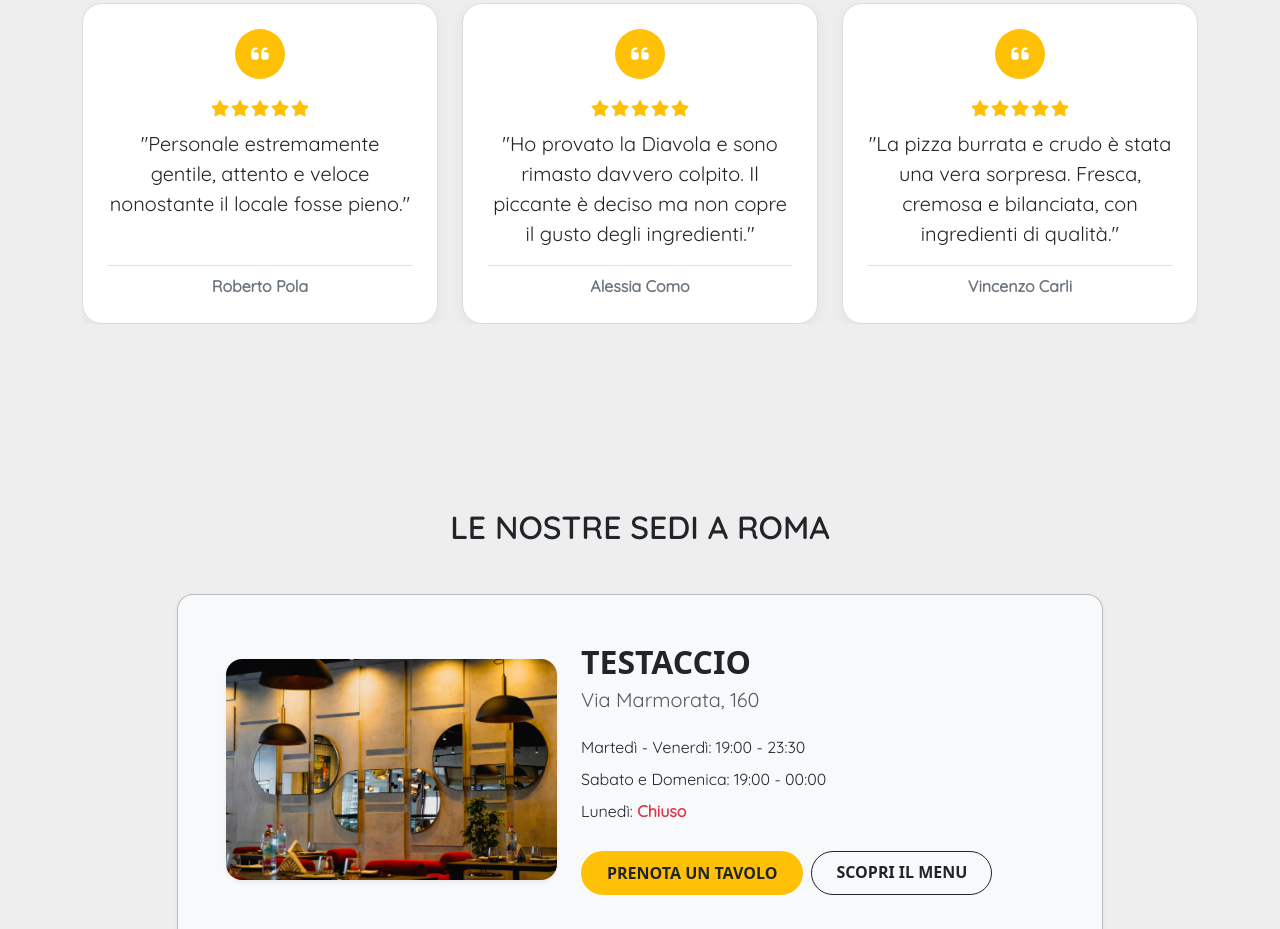
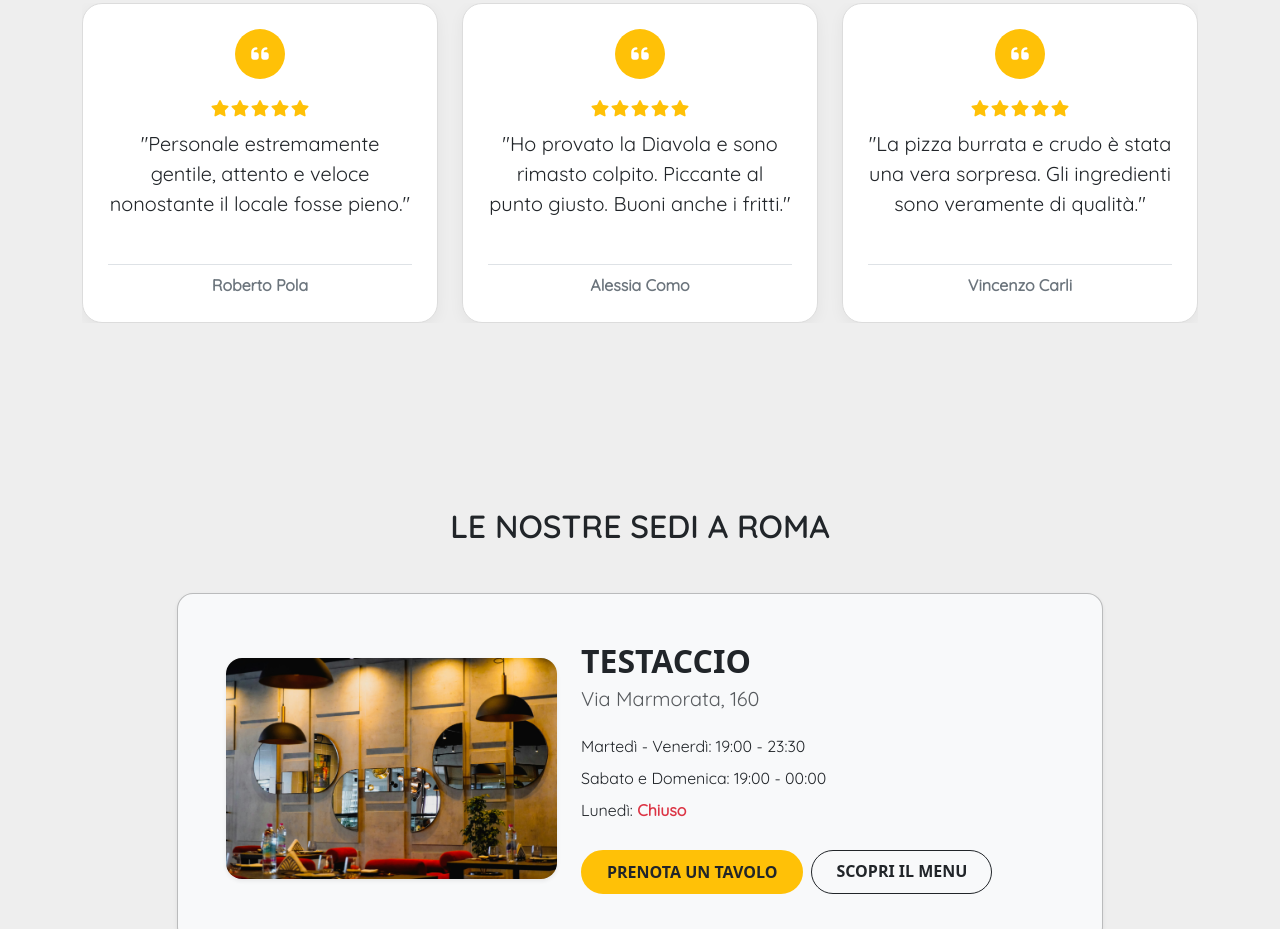
Before and after one commit to sarabello919-maker/Bordo, a plain HTML site: page index.html in a window 1280 px wide. Shown: the part 3915-4844 px from the top of the page. Drawn offline with nearby package versions, Linux system fonts and the light colour scheme.

Commit message:
Add files via upload

```diff
--- a/index.html
+++ b/index.html
@@ -362,7 +362,7 @@
                                         <i class="fa-solid fa-star"></i><i class="fa-solid fa-star"></i><i class="fa-solid fa-star"></i><i class="fa-solid fa-star"></i><i class="fa-solid fa-star"></i>
                                     </div>
                                     <p class="text-dark fs-5 mb-3">
-                                        "Ho provato la Diavola e sono rimasto davvero colpito. Il piccante è deciso ma non copre il gusto degli ingredienti."
+                                        "Ho provato la Diavola e sono rimasto colpito. Piccante al punto giusto. Buoni anche i fritti."
                                     </p>
                                     <div class="border-top pt-2 mt-auto">
                                         <p class="nome text-secondary fw-bold m-0 fs-6">Alessia Como</p>
@@ -379,7 +379,7 @@
                                         <i class="fa-solid fa-star"></i><i class="fa-solid fa-star"></i><i class="fa-solid fa-star"></i><i class="fa-solid fa-star"></i><i class="fa-solid fa-star"></i>
                                     </div>
                                     <p class="text-dark fs-5 mb-3">
-                                        "La pizza burrata e crudo è stata una vera sorpresa. Fresca, cremosa e bilanciata, con ingredienti di qualità."
+                                        "La pizza burrata e crudo è stata una vera sorpresa. Gli ingredienti sono veramente di qualità."
                                     </p>
                                     <div class="border-top pt-2 mt-auto">
                                         <p class="nome text-secondary fw-bold m-0 fs-6">Vincenzo Carli</p>
```
